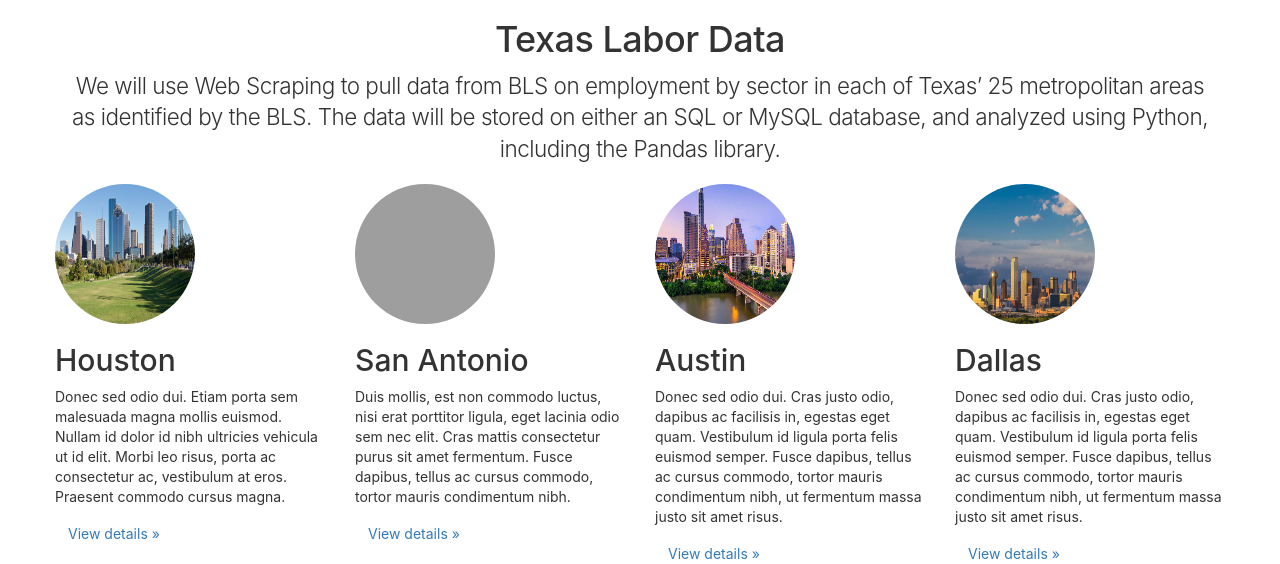
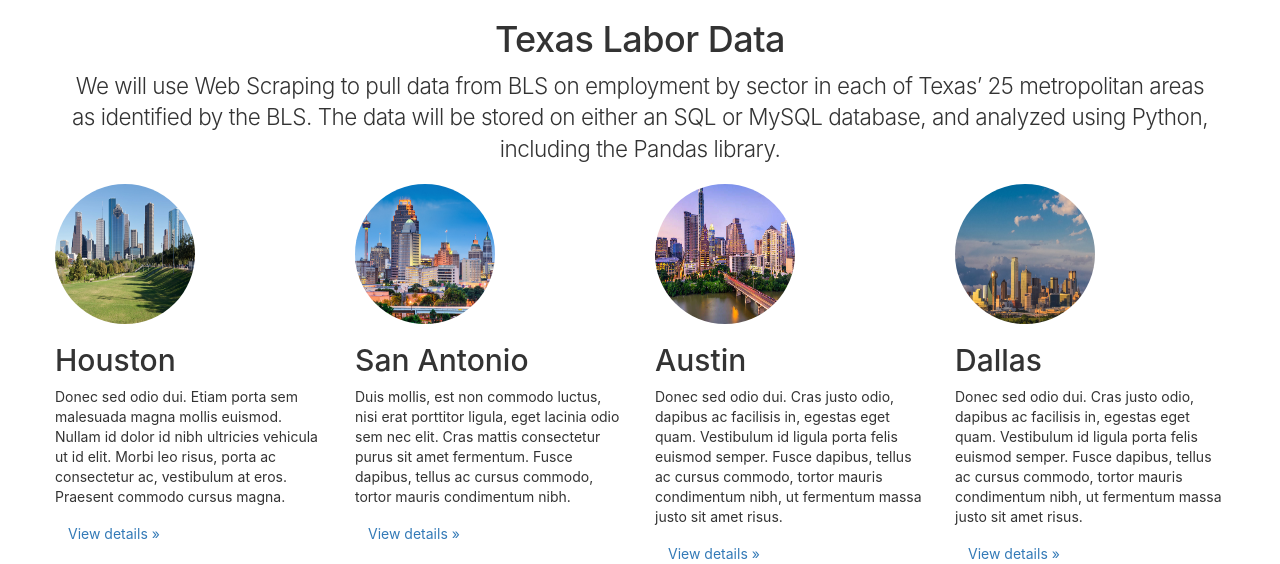
Before and after one commit to akt2/texaswork, a Flask app: page / in a window 1280 px wide. Shown: the top 564 px of the page. Run offline with Flask 2, Linux system fonts and the light colour scheme; some libraries are stand-ins or nearby versions; grey boxes are pictures that could not be loaded.

Commit message:
i messed up fixing the sa image title, which i believe i have now fixed

```diff
--- a/templates/index.html
+++ b/templates/index.html
@@ -32,7 +32,7 @@
           <p><a class="btn btn-secondary" href="#" role="button">View details »</a></p>
         </div><!-- /.col-lg-3 -->
         <div class="col-lg-3">
-          <img class="rounded-circle" src="../images/San_Antonio-Skyline.jpg Antonio -Skyline.jpg" alt="Generic placeholder image" width="140"
+          <img class="rounded-circle" src="../images/San_Antonio-Skyline.jpg" alt="Generic placeholder image" width="140"
             height="140">
           <h2>San Antonio</h2>
           <p>Duis mollis, est non commodo luctus, nisi erat porttitor ligula, eget lacinia odio sem nec elit. Cras
```
